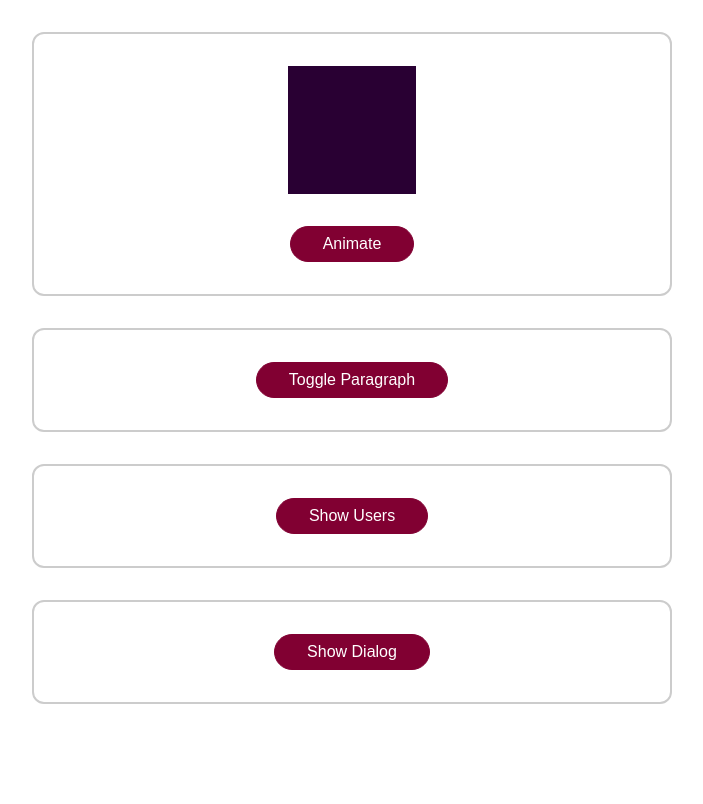
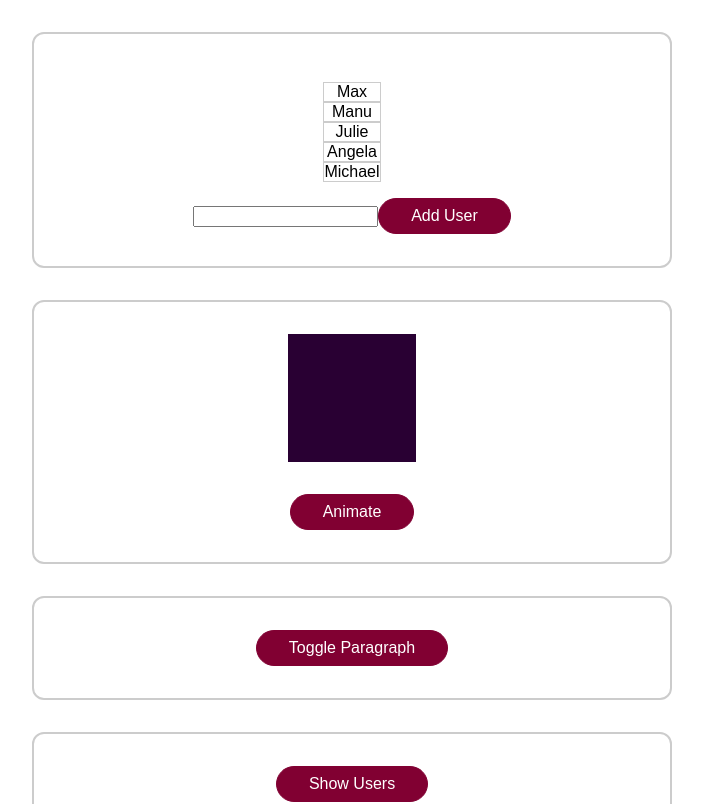
Before and after one commit to l1legend/Vue-Animations-and-Transitions, a Vue app in the folder animations-01-starting-setup/: page / in a window 1280 px wide. Shown: the top 804 px of the page, without its empty margins (288-991 px from the left). Built offline with nearby package versions, Linux system fonts and the light colour scheme.

Commit message:
added UsersList.vue

```diff
--- a/animations-01-starting-setup/src/App.vue
+++ b/animations-01-starting-setup/src/App.vue
@@ -1,4 +1,8 @@
 <template>
+<div class="container">
+  <users-list></users-list>
+</div>
+
   <div class="container">
     <div class="block" :class="{animate: animatedBlock}"></div>
     <button @click="animateBlock">Animate</button>
@@ -35,7 +39,11 @@
 </template>
 
 <script>
+import UsersList from './components/UsersList.vue';
 export default {
+  components: {
+    UsersList
+  },
   data() {
     return {
       animatedBlock: false,
--- /dev/null
+++ b/animations-01-starting-setup/src/components/UsersList.vue
@@ -0,0 +1,41 @@
+<template>
+    <ul>
+        <li v-for="user in users" :key="user" @click="removeUser(user)">{{ user }}</li>
+    </ul>
+    <div>
+        <input type="text" ref="userNameInput" />
+        <button @click="addUser">Add User</button>
+    </div>
+</template>
+
+<script>
+    export default {
+        data() {
+            return {
+                users: ['Max', 'Manu', 'Julie', 'Angela', 'Michael'],
+            };
+        },
+        methods: {
+            addUser() {
+                const enteredUserName = this.$refs.userNameInput.value;
+                this.users.unshift(enteredUserName);
+            },
+            removeUser(user) {
+                this.users = this.users.filter(usr => usr !== user);
+            }
+        }
+    };
+</script>
+
+<style scoped>
+ul {
+    list-style: none;
+    margin: 1rem 0;
+    padding: 0;
+}
+li {
+    border: 1px solid #ccc;
+    padding: 1 rem;
+    text-align: center;
+}
+</style>
```
